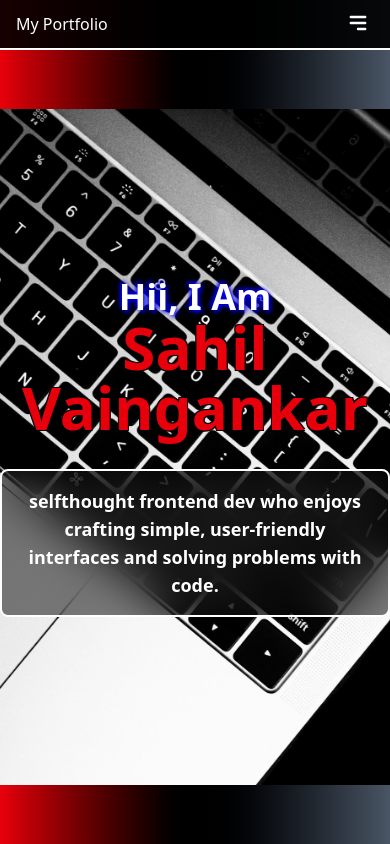
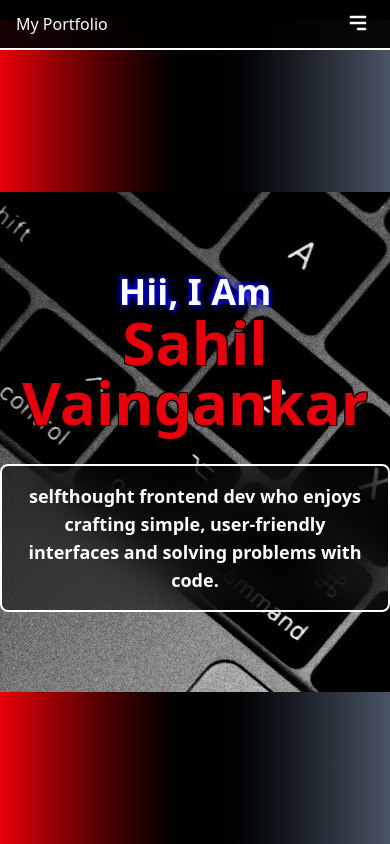
Before and after one commit to SahilVaingankar/My-Portfolio, a React (Vite) app: page / in a window 390 px wide. Shown: the top 844 px of the page. Built offline with nearby package versions, Linux system fonts and the light colour scheme.

Commit message:
fixed layout issues on every screen type except mobile portrait mode

```diff
--- a/src/components/sections/contacts/Contects.tsx
+++ b/src/components/sections/contacts/Contects.tsx
@@ -2,13 +2,13 @@ import { FaGithub } from "react-icons/fa";
 import { FiPhoneCall } from "react-icons/fi";
 import { MdEmail } from "react-icons/md";
 
-const Contects = () => {
+const Contacts = () => {
   return (
     <section
       id="Contacts"
-      className="flex flex-col justify-center items-center gap-3 min-h-[100svh] text-white pt-12">
-      <h2 className="font-semibold text-5xl">Contects</h2>
-      <p className="text-xl text-center  ">
+      className="flex flex-col justify-center items-center gap-3 min-h-[100svh] text-white pt-12 sm:pt-38 sm:pb-43">
+      <h2 className="font-semibold text-5xl">Contacts</h2>
+      <p className="text-xl text-center sm:px-10">
         I'm not too active on social media, but always open to connecting for
         right opportunity.
       </p>
@@ -43,4 +43,4 @@ const Contects = () => {
   );
 };
 
-export default Contects;
+export default Contacts;
--- a/src/components/sections/home/Home.tsx
+++ b/src/components/sections/home/Home.tsx
@@ -4,13 +4,15 @@ const Home = () => {
   return (
     <section
       id="Home"
-      className="relative bg-gradient-to-r from-red-600 via-black to-gray-600 flex items-center justify-center min-h-screen pt-[50px]">
-      <img
+      className="bg-gradient-to-r from-red-600 via-black to-gray-600 flex items-center justify-center min-h-[100svh] py-20 mt-5">
+      {/* <img
         src={image}
         alt="laptop image"
         className="absolute w-full min-h-[80%] max-h-100 object-cover"
-      />
-      <div className="flex flex-col items-center justify-center absolute">
+      /> */}
+      <div
+        className="flex flex-col items-center justify-center py-20 sm:py-30 w-full"
+        style={{ backgroundImage: `url(${image})` }}>
         <p
           className="text-4xl xs:text-5xl font-bold text-white"
           style={{ textShadow: "-2px -2px 4px blue,2px 2px 4px blue" }}>
```
